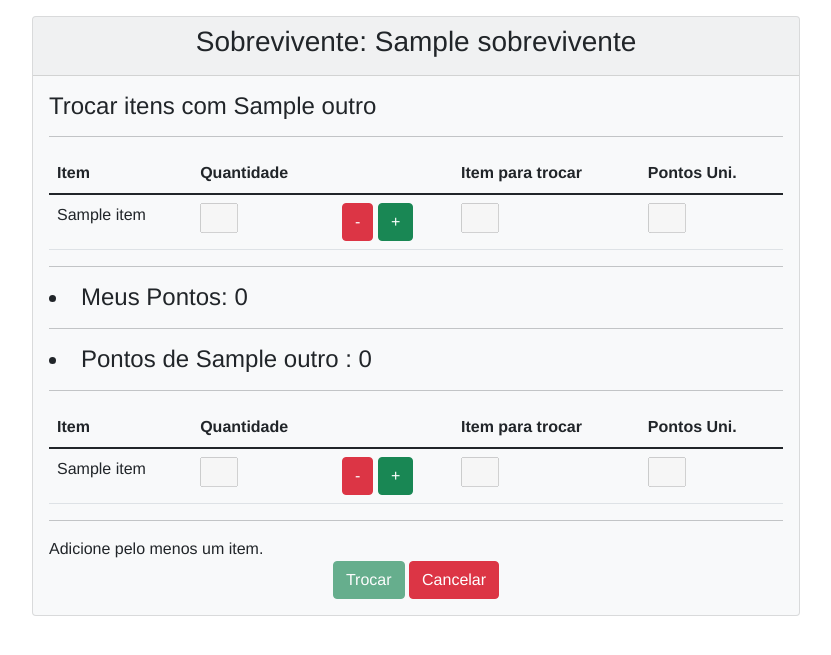
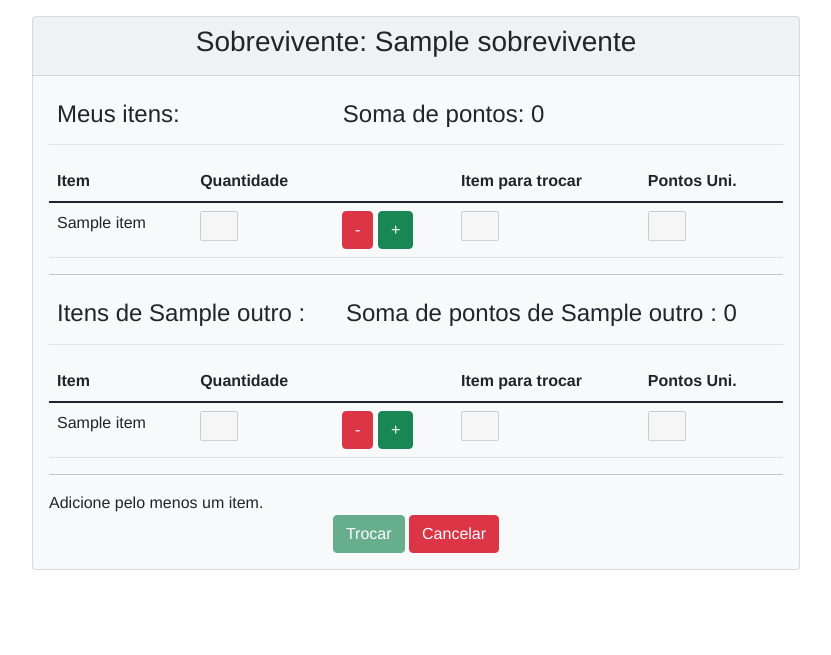
Before and after one commit to goncaloneto13/ZSSN, a Django app: template ZSSN_app/templates/ZSSN/trocar_itens.html in a window 1280 px wide. Shown: the top 655 px of the page, without its empty margins (224-1055 px from the left). Run offline with Django 3.2, Linux system fonts and the light colour scheme; the template is opened without the code that fills it: most values are stand-ins (such as "Sample title", 1, 10 or a date in 2020); some libraries are stand-ins or nearby versions.

Commit message:
melhoria no layout de troca de itens

```diff
--- a/ZSSN_app/admin.py
+++ b/ZSSN_app/admin.py
@@ -10,7 +10,7 @@ class Sobreviventes(admin.ModelAdmin):
 admin.site.register(Sobrevivente, Sobreviventes)
 
 class Inventarios(admin.ModelAdmin):
-    list_display = ('agua','alimentacao','medicacao','municao')
+    list_display = ('id','agua','alimentacao','medicacao','municao')
 
 admin.site.register(Inventario,Inventarios)
 
--- a/ZSSN_app/models.py
+++ b/ZSSN_app/models.py
@@ -21,6 +21,10 @@ class Inventario(models.Model):
 
     def quant_itens(self):
         return [self.agua,self.alimentacao,self.medicacao,self.municao]
+
+    def pontos_itens(self):
+        return {'Água': 4,'Alimentação': 3,'Medicação': 2 ,'Munição': 1}
+
 
 class Sobrevivente(models.Model):
 
--- a/ZSSN_app/templates/ZSSN/trocar_itens.html
+++ b/ZSSN_app/templates/ZSSN/trocar_itens.html
@@ -6,8 +6,12 @@
     <div class="card-header" >    <h3>Sobrevivente: {{ sobrevivente.nome }}  </h3> </div>
     <div class="card-body" align="left">
 
-        <h4>Trocar itens com {{outro_s.nome}}</h4>
-        <hr>
+        <table class='table'>
+            <tr>
+                <td><h4>Meus itens:</h4></td>
+                <td><h4>Soma de pontos: <span name='total_pontos{{sobrevivente.id}}'></span></h4></td>
+            </tr>
+        </table>
 
         <form type='form-group' action="{% url 'trocar_itens' sobrevivente.id outro_s.id%}" method='post'>
             <span hidden>{{form_s0.as_p}}{{form_s1.as_p}}</span>
@@ -41,10 +45,15 @@
             <input name='s0_novos_itens' hidden=''>
             <input name='s0_itens' hidden=''>
             <hr>
-            <h4><li>Meus Pontos:   <span name='total_pontos{{sobrevivente.id}}'></span></li></h4>
-            <hr>
-            <h4><li>Pontos de {{outro_s.nome}}:   <span name='total_pontos{{outro_s.id}}'></span> </li></h4>
-            <hr>
+
+
+            <table class='table'>
+                <tr>
+                    <td><h4>Itens de {{outro_s.nome}}:</h4></td>
+                    <td><h4>Soma de pontos de {{outro_s.nome}}:   <span name='total_pontos{{outro_s.id}}'></span></h4></td>
+                </tr>
+            </table>
+
             <table class='table'>
                 <thead class="thead-dark">
                     <th >Item</th>
```
Also changed, not shown: ZSSN_app/views.py (+2 -7 lines).
